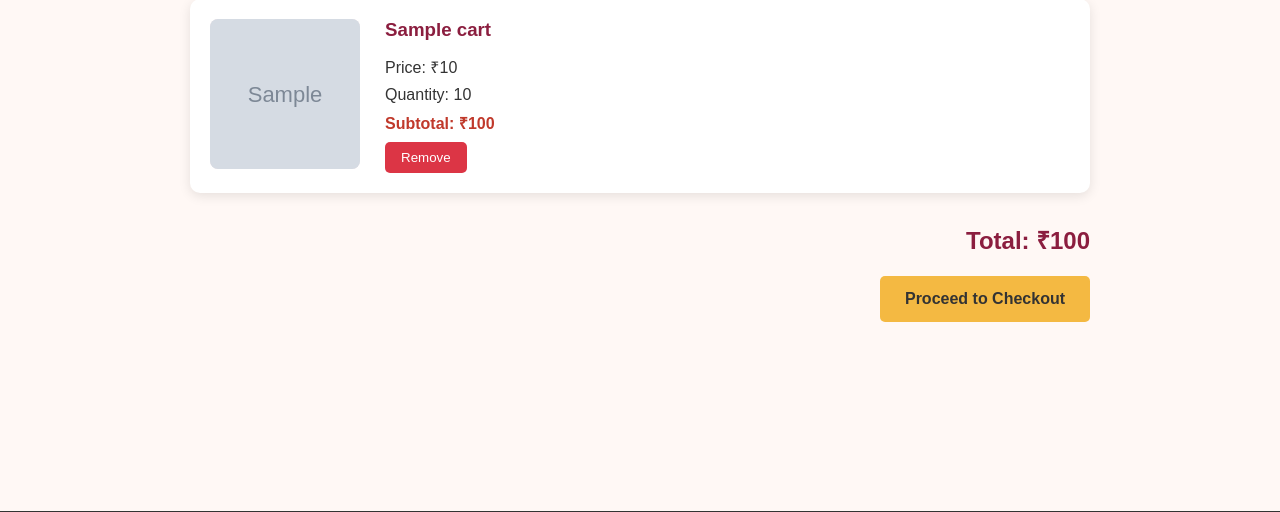
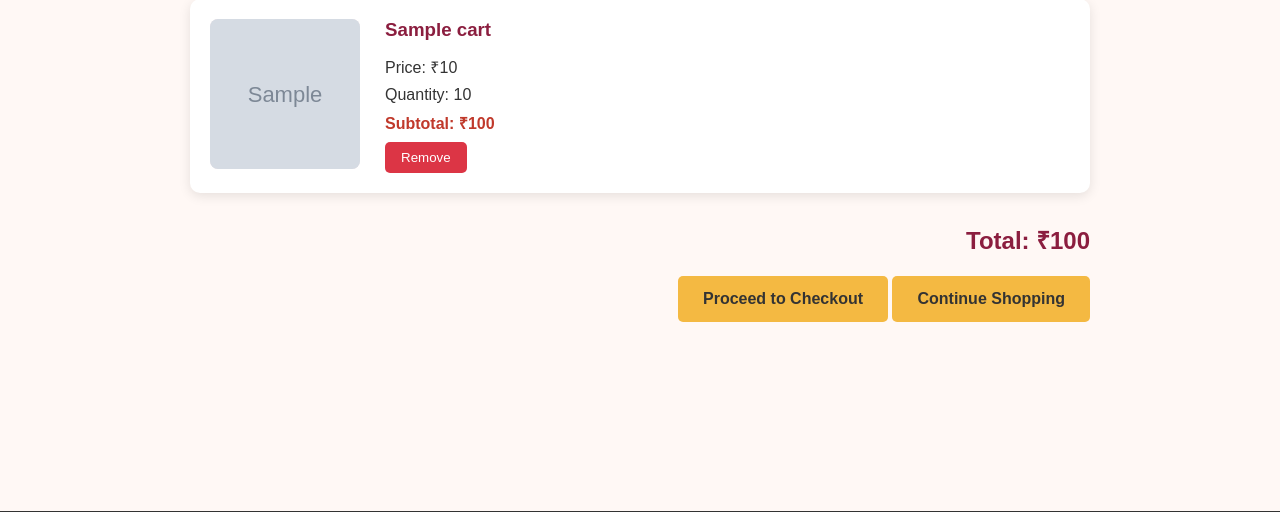
Before and after one commit to Navya1919Sri/Digital-Saree-Catalog-And-Online-Mangement-System, a Flask app: page /cart in a window 1280 px wide. Shown: the part 184-696 px from the top of the page. Run offline with Flask 3, Linux system fonts and the light colour scheme; a user stored in the database is signed in; tables that the repository leaves empty hold one stand-in row (values such as "Sample post"); grey boxes marked "Sample" are stand-in pictures; a database or web service that is not in the repository returns one stand-in record (values such as "Sample title"); some libraries are stand-ins or nearby versions.

Commit message:
updated all files

```diff
--- a/templates/cart.html
+++ b/templates/cart.html
@@ -49,6 +49,9 @@ Shopping Cart - Digital Saree
             <a href="{{ url_for('checkout') }}" class="btn">
                 Proceed to Checkout
             </a>
+             <a href="/catalog" class="btn">
+                Continue Shopping
+            </a>
         </div>
     {% else %}
         <div class="empty-cart">
```
